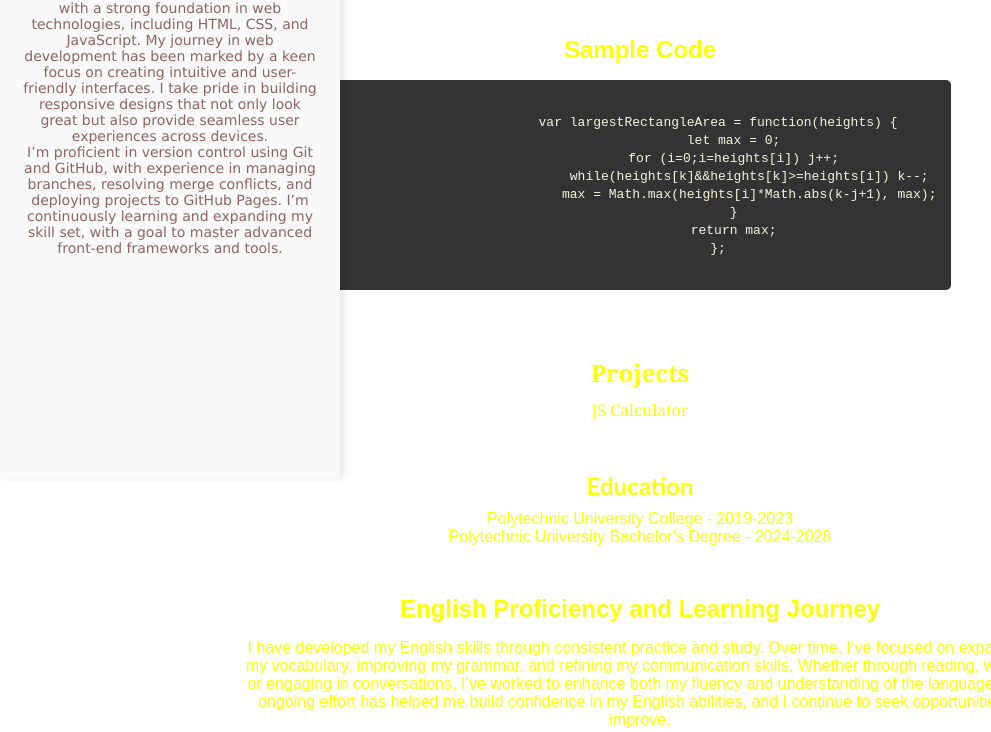
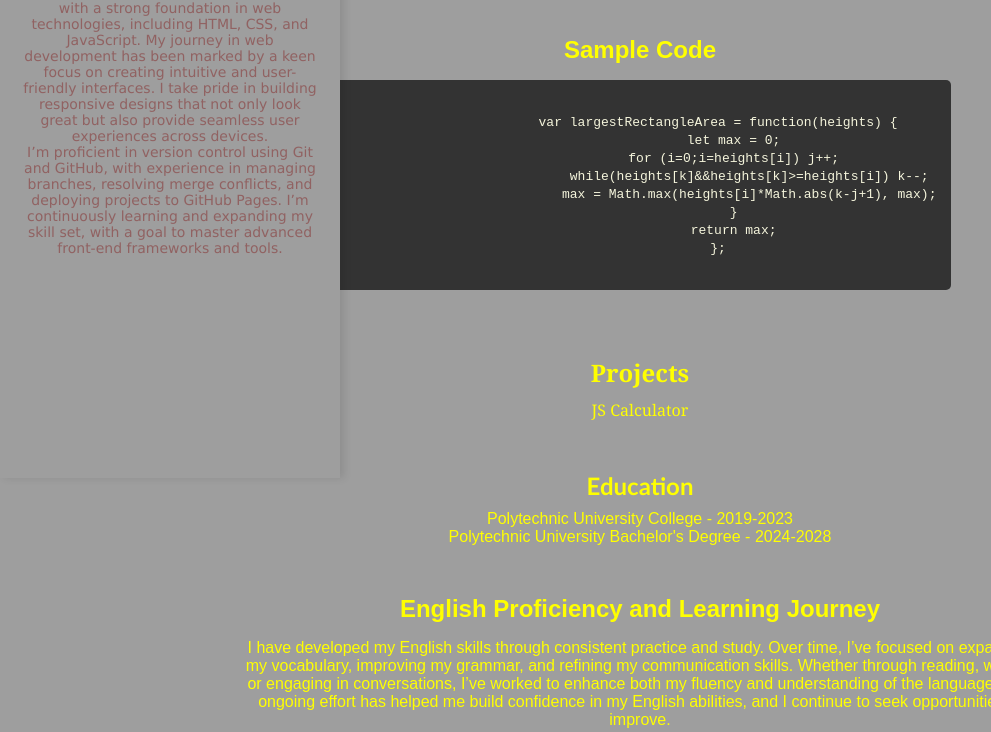
Before and after one commit to ZavenJumayan/rsschool-cv, a plain HTML site: page index.html in a window 1280 px wide. Shown: the part 362-1094 px from the top of the page, without its empty margins (0-991 px from the left). Drawn offline with Linux system fonts and the light colour scheme; the site is published under a folder, as on GitHub Pages, so addresses that start at the root find nothing.

Commit message:
fix:bags

```diff
--- a/style.css
+++ b/style.css
@@ -1,5 +1,5 @@
 body {
-    background: rgba(255, 255, 255, 0.5) url(/Img/pexels-iriser-1090977.jpg);
+    background: rgba(255, 255, 255, 0.5) url(Img/pexels-iriser-1090977.jpg);
     height: 100%;
     margin: 0;
     padding: 0;
@@ -132,7 +132,7 @@ nav ul button:hover{
 }
 
 .profile-sidebar {
-    background-image: url(/Img/pexels-iriser-1090977.jpg);
+    background-image: url(Img/pexels-iriser-1090977.jpg);
     position: fixed;
     top: 0;
     left: 0;
```
